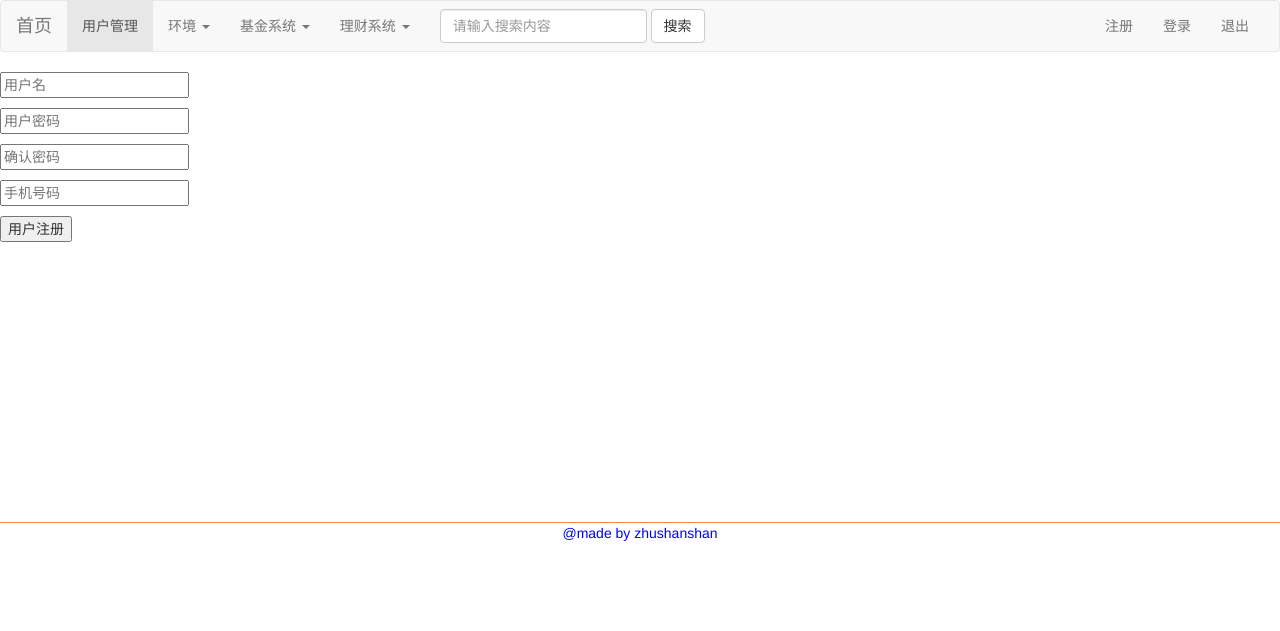
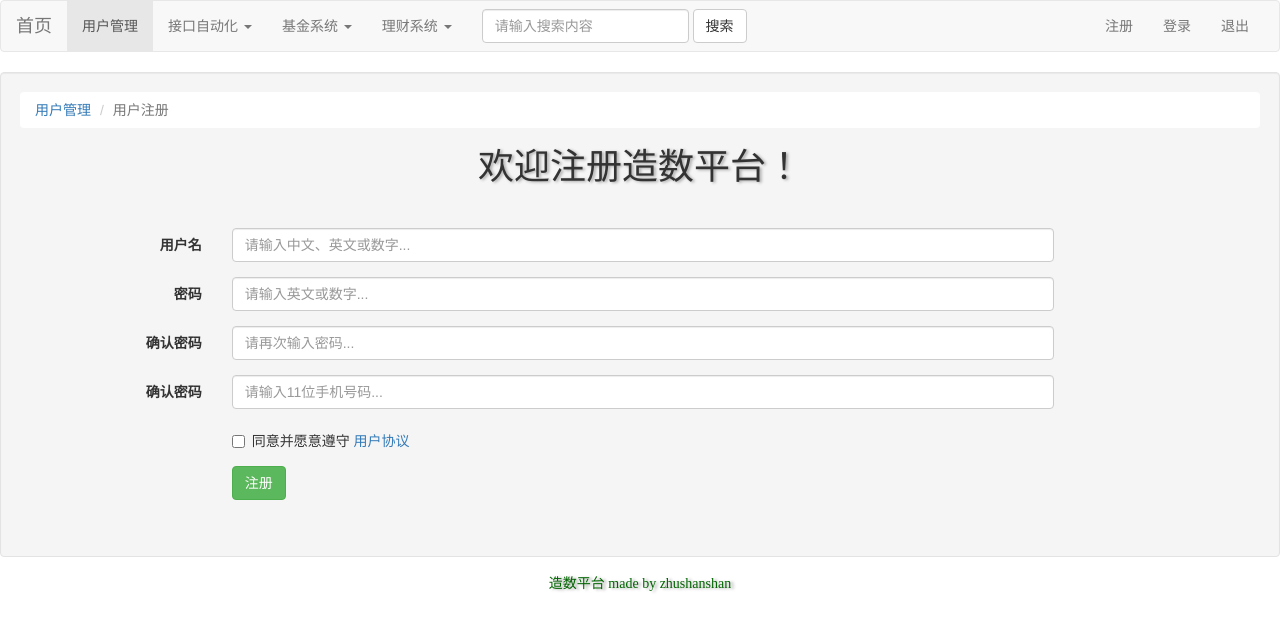
Before and after one commit to zhushanshan0091/FlaskProject_Dateprocess, a Flask app: page /user/register in a window 1280 px wide. Shown: the top 631 px of the page. Run offline with Flask 2, Linux system fonts and the light colour scheme; some libraries are stand-ins or nearby versions.

Commit message:
统一调整前端页面

```diff
--- a/apps/user/view.py
+++ b/apps/user/view.py
@@ -17,6 +17,7 @@ user_bp = Blueprint('user', __name__, url_prefix='/user')
 def index():
     return render_template('base-new.html')
 
+
 # 用户展示
 @user_bp.route('/center', endpoint='center')
 def user_center():
@@ -32,7 +33,7 @@ def user_center():
     # return render_template('user/show.html', users=users)
 
 
-@user_bp.route('/delete', endpoint='del')
+@user_bp.route('/delete', endpoint='delete')
 def delete_user():
     # # 获取show.html传递过来的username
     # username = request.args.get('username')
@@ -56,27 +57,29 @@ def delete_user():
         # db.session.delete(user)
         # 提交该操作
         db.session.commit()
-        return redirect('/')
+        msg = user.username + '用户信息删除成功！'
+        return redirect(url_for('user.center'))
 
     return render_template('user/center.html', msg='该数据不存在，删除失败！')
 
 
-@user_bp.route('/update', methods=['GET', 'POST'], endpoint='upd')
+@user_bp.route('/update', methods=['GET', 'POST'], endpoint='update')
 def update_user():
     # 获取update.html传递过来的参数
     if request.method == 'POST':
         id = request.form.get('id')
-        print('进入update的post请求')
-        print('id: ', id)
         # 获取id对应用户
         user = User.query.get(id)
-        print('user: ', user)
         if user:
-            user.username = request.form.get('username')
-            user.password = hashlib.sha256(request.form.get('password').encode('utf-8')).hexdigest()
-            user.phone = request.form.get('phone')
+            if request.form.get('username'):
+                user.username = request.form.get('username')
+            if request.form.get('password'):
+                user.password = hashlib.sha256(request.form.get('password').encode('utf-8')).hexdigest()
+            if request.form.get('phone'):
+                user.phone = request.form.get('phone')
             db.session.commit()
-            return redirect('/')
+            msg = user.username + '用户信息修改成功！'
+            return  redirect(url_for('user.center'))
 
         return render_template('user/center.html', msg='无此客户，修改失败！')
 
@@ -206,6 +209,7 @@ def logout_blueprint():
     """
     return '客户退出'
 
-@user_bp.route('/test')
-def test():
-    return render_template('base-new.html')
+
+@user_bp.route('/useragreement')
+def useragreement():
+    return render_template('user/useragreement.html')
--- a/templates/base-new.html
+++ b/templates/base-new.html
@@ -5,29 +5,17 @@
 {{ super() }}
 <style>
     #my_foot {
-        color: blue;
+        color: darkgreen;
         text-align: center;
-        border-top: 1px solid coral;
         font-size: 14px;
-    }
-
-    #space_top {
-        height: 150px;
-    }
-
-    #space_down {
-        height: 150px;
+        line-height: 1;
+        font-family: "Microsoft YaHei",serif;
     }
 
     .jumbotron {
         text-align: center;
         background-color: whitesmoke;
-        height: 400px;
         font-family: "STKaiti", sans-serif;
-    }
-
-    .btn-group{
-        display: inline;
     }
 </style>
 {% endblock %}
@@ -39,19 +27,18 @@
         <div class="navbar-header">
             <a class="navbar-brand" href="{{ url_for('user.index') }}">首页</a>
         </div>
-
         <!-- Collect the nav links, forms, and other content for toggling -->
         <div class="collapse navbar-collapse" id="bs-example-navbar-collapse-1">
             <ul class="nav navbar-nav">
                 <li class="active"><a href="{{ url_for('user.center') }}">用户管理 <span class="sr-only">(current)</span></a></li>
                 <li class="dropdown">
                     <a href="#" class="dropdown-toggle" data-toggle="dropdown" role="button" aria-haspopup="true"
-                       aria-expanded="false">环境 <span class="caret"></span></a>
+                       aria-expanded="false">接口自动化 <span class="caret"></span></a>
                     <ul class="dropdown-menu">
-                        <li><a href="#">FAT1</a></li>
-                        <li><a href="#">FAT2</a></li>
+                        <li><a href="#">单接口自动化</a></li>
+                        <li><a href="#">多接口联动自动化</a></li>
                         <li role="separator" class="divider"></li>
-                        <li><a href="#">双活环境</a></li>
+                        <li><a href="#">环境配置</a></li>
                     </ul>
                 </li>
                 <li class="dropdown">
@@ -93,18 +80,28 @@
 
 {% block content %}
     {% block middle %}
+    <div class="table-responsive well" style="height: 485px">
         <div class="jumbotron">
-        <h1>欢迎使用造数平台</h1>
+            <h1 style="text-shadow: darkgray 2px 1px 3px;">欢迎使用造数平台</h1>
             <br>
-        <p>主要提供功能如下：</p>
-        <p>产品、账户、交易等相关数据的查询</p>
-        <p>指定业务数据的批量插入</p>
+            <p>实现接口自动化</p>
+            <p>批量插入指定业务数据</p>
+            <p>各类系统的产品、账户、交易等相关数据查询</p>
             <br>
+            <p style="text-shadow: darkgray 2px 1px 3px; color: brown">请选择操作环境</p>
+            <div class = "col-md-offset-5 col-lg-offset-4col-xl-offset-4">
+                <select class="form-control" style="width: 30%">
+                    <option>FAT1</option>
+                    <option>FAT2</option>
+                    <option>双活</option>
+                </select>
+            </div>
+        </div>
     </div>
     {% endblock %}
 
     {% block footer %}
-<p id="my_foot">@made by zhushanshan</p>
+        <p id="my_foot" style="text-shadow: darkgray 3px 1px 3px;">造数平台 made by zhushanshan</p>
     {% endblock %}
 {% endblock %}
 
--- a/templates/user/register.html
+++ b/templates/user/register.html
@@ -4,14 +4,52 @@
 {% endblock %}
 
 {% block middle %}
-<div style="height: 450px">
-    <h1 style="color: brown">{{ msg }}</h1>
-    <form action="{{ url_for('user.register') }}", method="post">
-        <p><input type="text" name="username" placeholder="用户名"></p>
-        <p><input type="password" name="password" placeholder="用户密码"></p>
-        <p><input type="password" name="repassword" placeholder="确认密码"></p>
-        <p><input type="number" name="phone" placeholder="手机号码"></p>
-        <p><input type="submit" value="用户注册"></p>
+<div class="table-responsive well" style="height: 485px">
+    <ol class="breadcrumb" style="background-color: white">
+        <li><a href="{{ url_for('user.center') }}">用户管理</a></li>
+        <li class="active">用户注册</li>
+    </ol>
+    <h1 style="text-shadow: darkgray 2px 1px 3px;  text-align: center; font-family: 华文楷体;">欢迎注册造数平台！</h1><br>
+    <h5 style="text-shadow: darkgray 2px 1px 3px; text-align: center; color: brown">{{ msg }}</h5>
+    <form class="form-horizontal" action="{{ url_for('user.register') }}", method="post">
+        <div class="form-group">
+            <label for="inputusername" class="col-sm-2 control-label">用户名</label>
+            <div class="col-sm-10">
+                <input type="text" class="form-control" id="inputusername" name="username" placeholder="请输入中文、英文或数字..." style="width: 80%">
+            </div>
+        </div>
+        <div class="form-group">
+            <label for="inputPassword" class="col-sm-2 control-label">密码</label>
+            <div class="col-sm-10">
+                <input type="password" class="form-control" id="inputPassword" name="password" placeholder="请输入英文或数字..." style="width: 80%">
+            </div>
+        </div>
+        <div class="form-group">
+            <label for="inputRepassword" class="col-sm-2 control-label">确认密码</label>
+            <div class="col-sm-10">
+                <input type="password" class="form-control" id="inputRepassword" name="repassword" placeholder="请再次输入密码..." style="width: 80%">
+            </div>
+        </div>
+        <div class="form-group">
+            <label for="inputPhone" class="col-sm-2 control-label">确认密码</label>
+            <div class="col-sm-10">
+                <input type="phone" class="form-control" id="inputPhone" name="phone" placeholder="请输入11位手机号码..." style="width: 80%">
+            </div>
+        </div>
+        <div class="form-group">
+            <div class="col-sm-offset-2 col-sm-10">
+                <div class="checkbox">
+                    <label>
+                        <input type="checkbox"> 同意并愿意遵守 <a href="{{ url_for('user.useragreement') }}">用户协议</a>
+                    </label>
+                </div>
+            </div>
+        </div>
+        <div class="form-group">
+            <div class="col-sm-offset-2 col-sm-10">
+                <button type="submit" class="btn btn-success">注册</button>
+            </div>
+        </div>
     </form>
 </div>
 {% endblock %}
```
Also changed, not shown: templates/user/center.html (+30 -18 lines), templates/user/login.html (+35 -6 lines), templates/user/update.html (+36 -10 lines), templates/user/useragreement.html (added, +41 -0 lines). Lines whose indentation alone changed are shown as unchanged.
